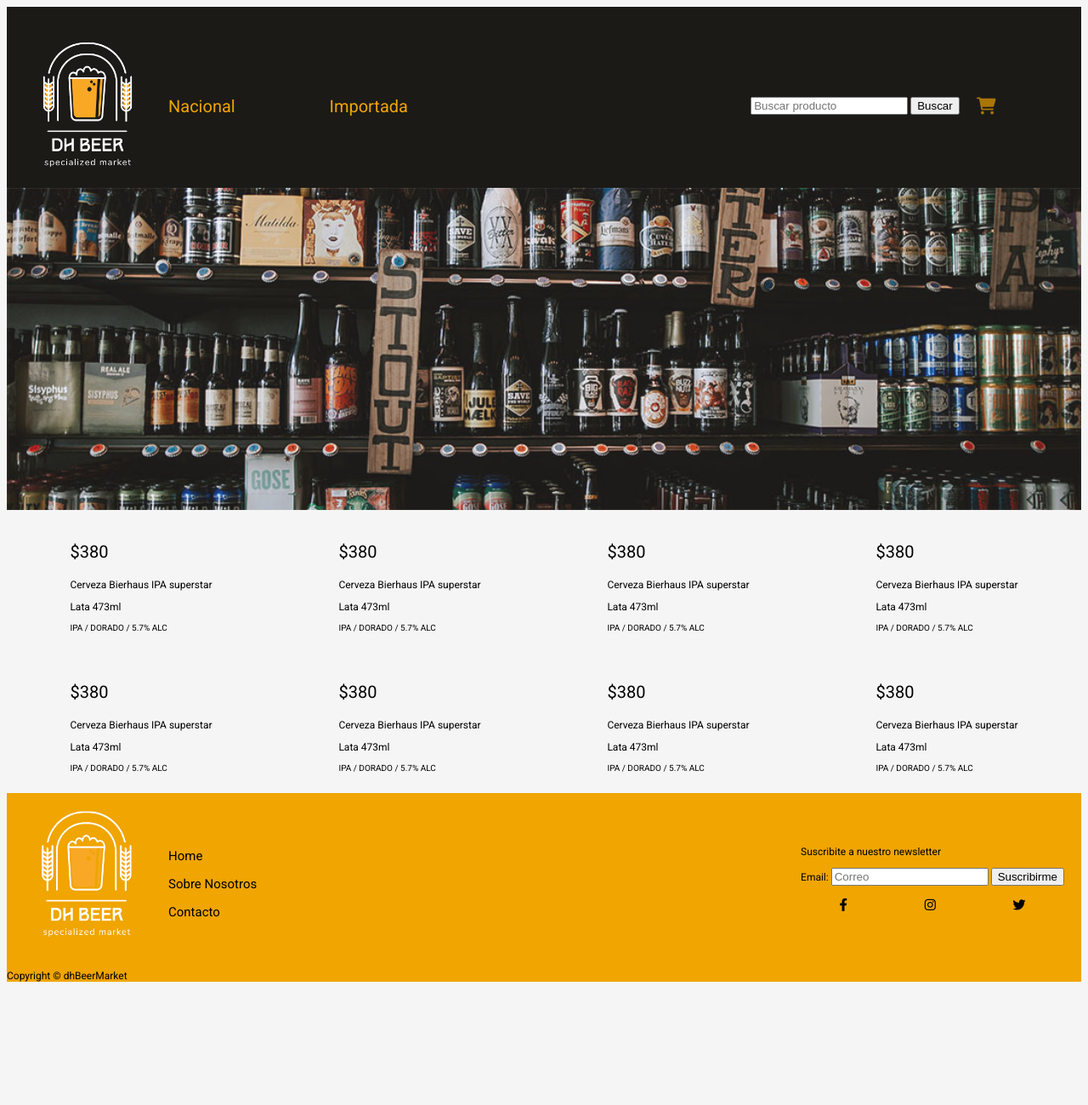
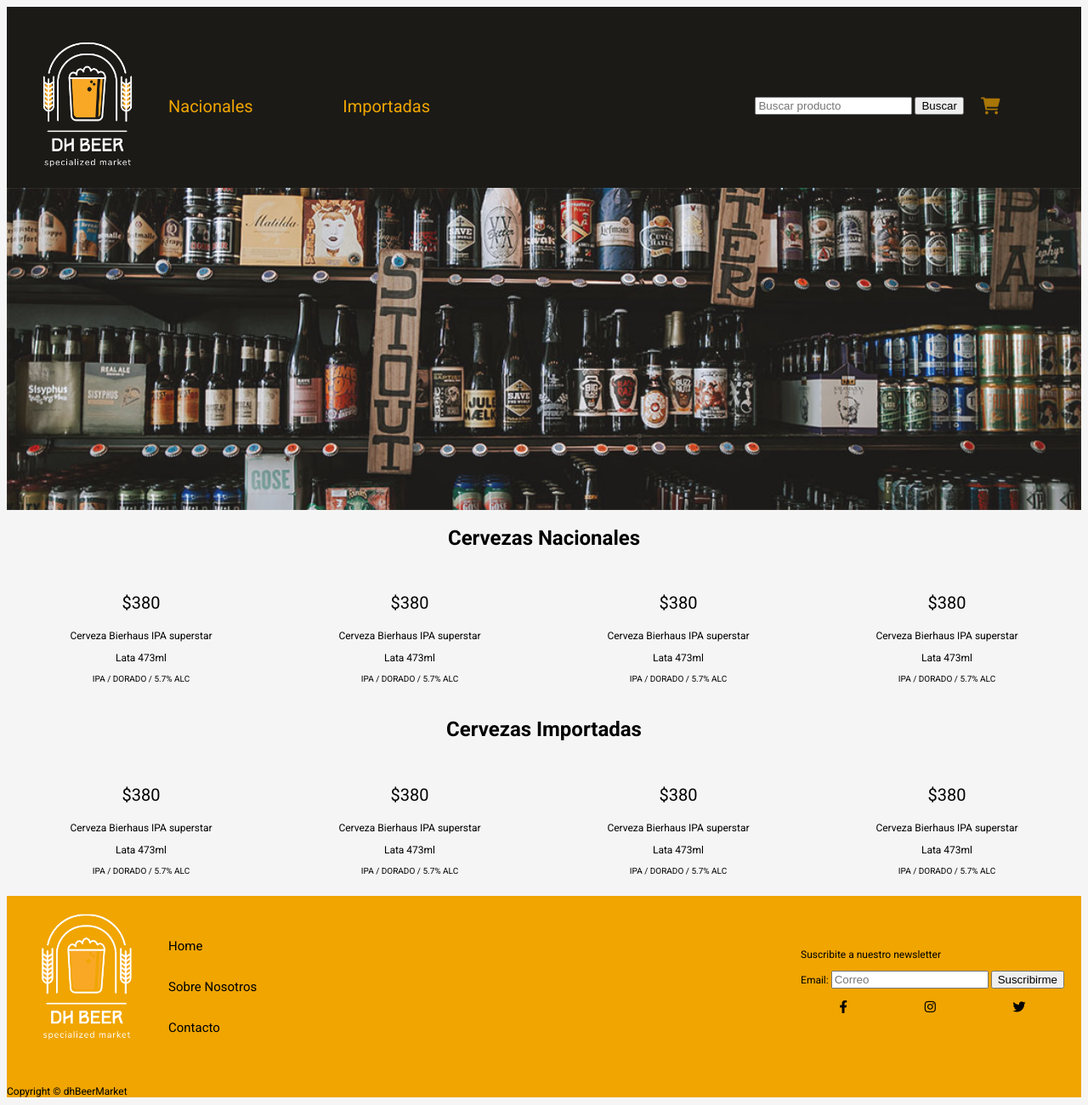
Before and after one commit to dargonzalez/grupo_6_dhbeermarket, a plain HTML site: page dHBeermarketWeb/views/index.html in a window 1280 px wide. Shown: the whole page at 85% size. Before the commit the page ends 1167 px from the top, so only its background shows below. Drawn offline with Linux system fonts and the light colour scheme; files that its build step writes are made by us from their sources; files whose address does not match are found by name.

Commit message:
cambios en el css e index.html

```diff
--- a/dHBeermarketWeb/public/css/main.css
+++ b/dHBeermarketWeb/public/css/main.css
@@ -35,6 +35,24 @@ header{
     color: #F0A500;
     font-size: 20px;
 
+    position: relative;
+    overflow: hidden;
+    display: inline-block;
+    text-decoration: none;
+}
+
+#nav-nacional:after {
+    content: "";
+    position: absolute;
+    bottom: 0;
+    left: -73%;
+    width: 73%;
+    height: 3px;
+    background: #F0A500;
+    transition: left .8s;
+}
+#nav-nacional:hover:after {
+    left: 0;
 }
 
 #nav-importada {
@@ -42,6 +60,25 @@ header{
     flex-grow: 0.8;
     color: #F0A500;
     font-size: 20px;
+
+    position: relative;
+    overflow: hidden;
+    display: inline-block;
+    text-decoration: none;
+}
+
+#nav-importada:after {
+    content: "";
+    position: absolute;
+    bottom: 0;
+    left: -50%;
+    width: 50%;
+    height: 3px;
+    background: #F0A500;
+    transition: left .8s;
+}
+#nav-importada:hover:after {
+    left: 0;
 }
 
 .nav-link {
@@ -79,6 +116,10 @@ header{
 
 /* MAIN */
 
+h1.nacionales, h1.importados {
+    text-align: center;
+}
+
 p.articulo-texto1 {
     font-size: 20px;
 
@@ -89,9 +130,10 @@ p.articulo-texto4 {
 
 }
 
-.articulos-nacionales, .articulos-importados {
+.productos-nacionales, .productos-importados {
     display: flex;
     justify-content: space-around;
+    text-align: center;
 }
 
 /* FOOTER */
@@ -112,9 +154,26 @@ footer {
 }
 
 .footer-text {
-    padding-top: 30px;
+    padding-top: 15px;
     font-size: 15px;
+    color: #000000;
+
 }
+
+.footer-link {
+    display: flex;
+    position: relative;
+    text-decoration: none;
+    color: #000000;
+}
+
+
+.footer-link:hover {
+    right: 0;
+    color:rgb(245, 245, 245);
+    }
+
+
 .footer-enlacesSuscrpcion{
     padding-top: 30px;
     margin-left: auto;
@@ -129,10 +188,7 @@ footer {
 
 }
 
-.footer-link, .footer-link:hover {
-    text-decoration: none;
-    color: black;
-}
+
 
 /*
 @media (min-width: 479px){
@@ -147,39 +203,3 @@ footer {
     }
 }
 */
-
-/*
-.banner-text1{
-    position: absolute;
-    left: 16px;
-    font-size: 30px;
-    color: orange;
-}
-
-.banner-text2{
-    position: absolute;
-    bottom: 8px;
-    left: 16px;
-    font-size: 30px;
-    color: orange;
-}
-
-.banner-text2{
-    position: absolute;
-    bottom: 8px;
-    left: 16px;
-    font-size: 30px;
-    color: orange;
-}
-*/
-
-/*
-a:link, a:visited, a:active {
-    text-decoration: none;
-    color: red;
-}
-
-a:hover {
-    color: blue;
-}
-*/
--- a/dHBeermarketWeb/views/index.html
+++ b/dHBeermarketWeb/views/index.html
@@ -22,10 +22,10 @@
                     <img src="../images/logoNav2.png" alt="prueba" width="150px">
                 </div>
                 <div id="nav-nacional">
-                    <a class="nav-link" href=""><p>Nacional</p></a>
+                    <a class="nav-link" href=""><p>Nacionales</p></a>
                 </div>
                 <div id="nav-importada">
-                    <a class="nav-link" href=""><p>Importada</p></a>
+                    <a class="nav-link" href=""><p>Importadas</p></a>
                 </div>
                 <div id="nav-menu">
                     <form action="/form.result.php" method="POST">
@@ -52,6 +52,8 @@
 
     <main>
         <div class="articulos-nacionales">
+            <h1 class="nacionales">Cervezas Nacionales</h1>
+            <div class="productos-nacionales">
                 <article>
                     <img class="articulo" src="" alt="">
                     <p class="articulo-texto1">$380</p>
@@ -81,8 +83,11 @@
                     <p class="articulo-texto4">IPA / DORADO / 5.7% ALC</p>
                 </article>
             </div>
+        </div>
         <br>
         <div class="articulos-importados">
+            <h1 class="importados">Cervezas Importadas</h1>
+            <div class="productos-importados">
                 <article>
                     <img class="articulo" src="" alt="">
                     <p class="articulo-texto1">$380</p>
@@ -111,6 +116,7 @@
                     <p class="articulo-texto3">Lata 473ml</p>
                     <p class="articulo-texto4">IPA / DORADO / 5.7% ALC</p>
                 </article>
+            </div>
         </div>
         <br>
     </main>
```
Lines whose indentation alone changed are shown as unchanged.
